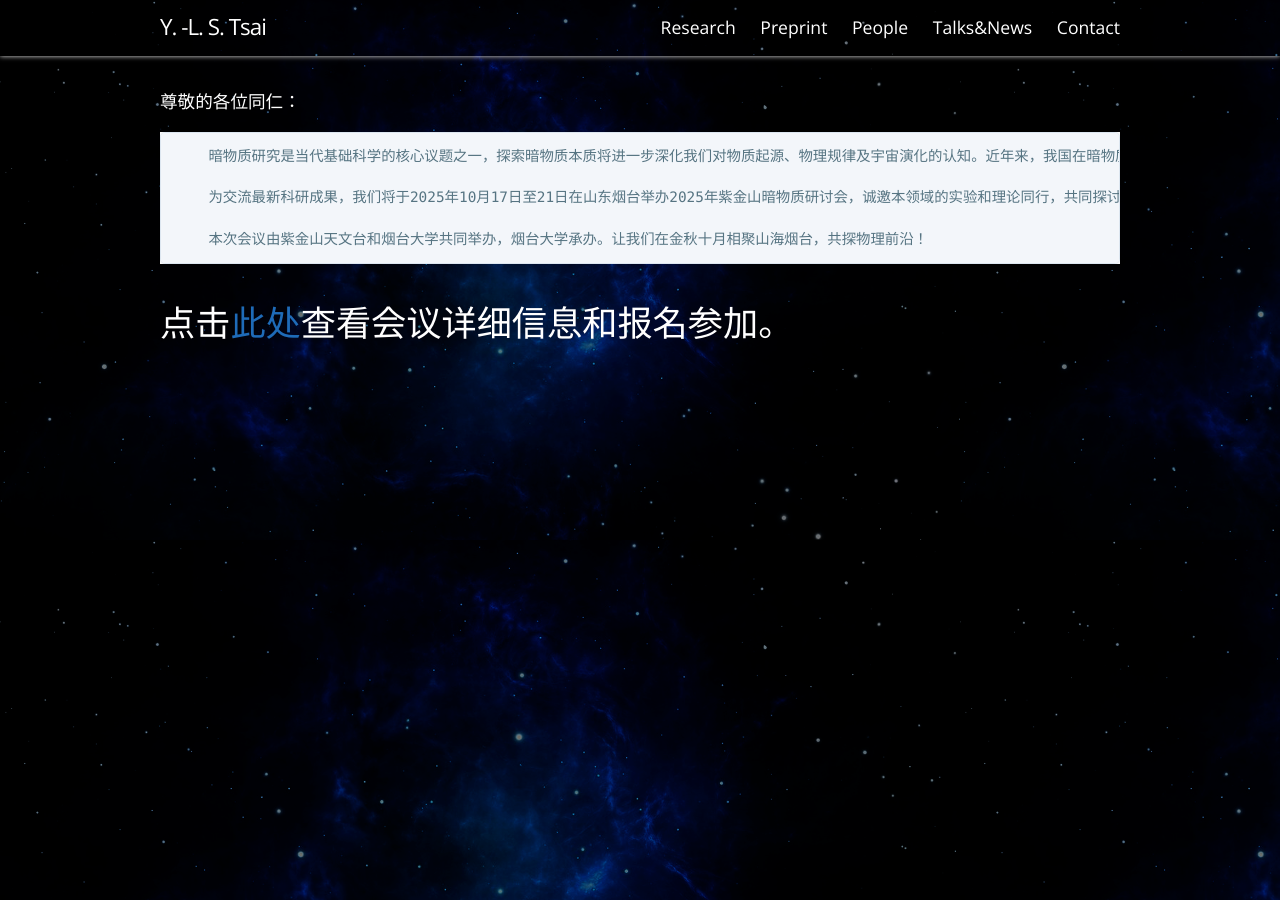
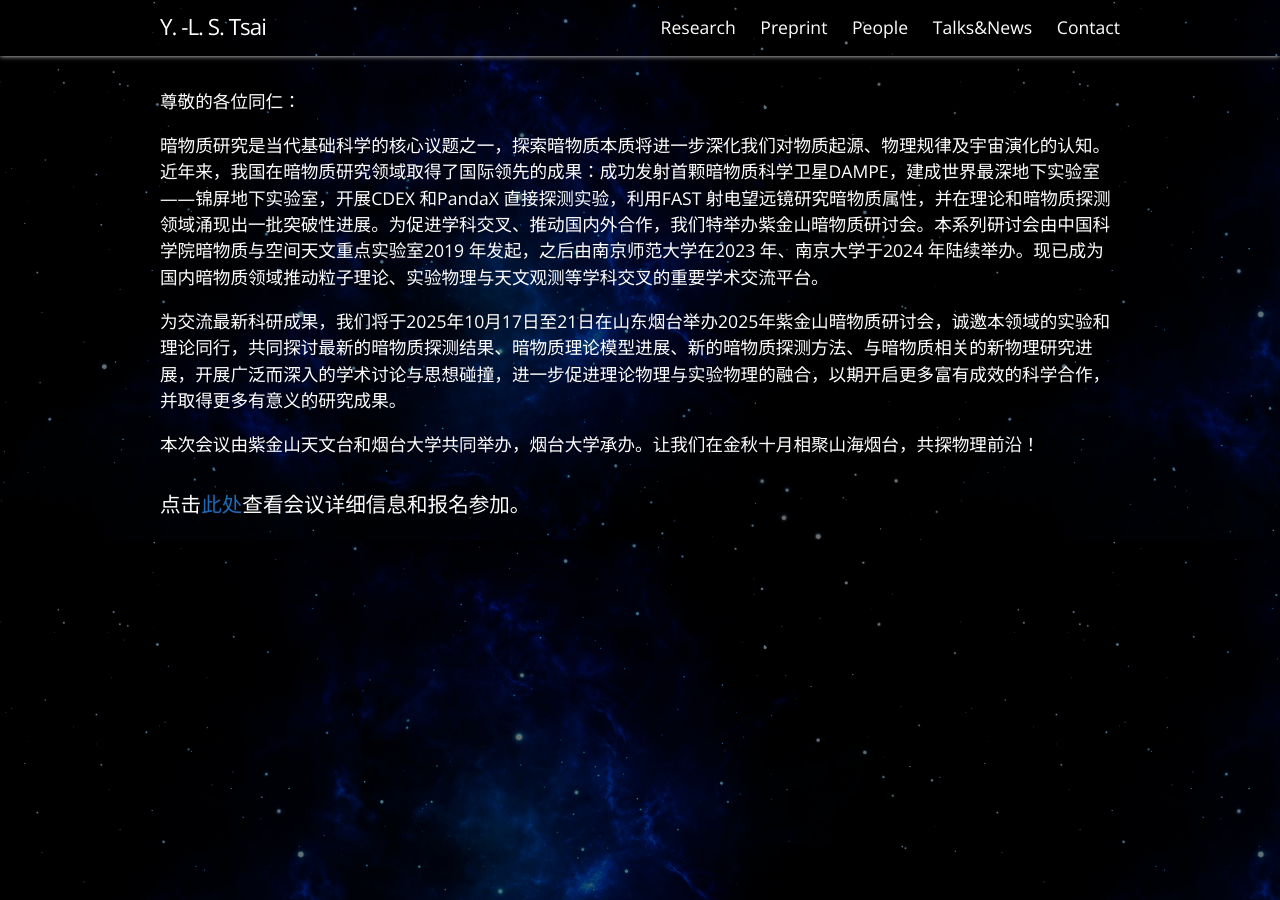
Before and after one commit to smingtsai/PMOdarkmatter, a Jekyll site: the page built from _posts/Talks_News/2025-06-26-1330.md, in a window 1280 px wide. Built offline with Jekyll 4.4.1, drawn with Linux system fonts in a browser that asks for light colours.

```diff
--- a/_posts/Talks_News/2025-06-26-1330.md
+++ b/_posts/Talks_News/2025-06-26-1330.md
@@ -10,10 +10,10 @@
 ---
 尊敬的各位同仁：
 
-        暗物质研究是当代基础科学的核心议题之一，探索暗物质本质将进一步深化我们对物质起源、物理规律及宇宙演化的认知。近年来，我国在暗物质研究领域取得了国际领先的成果：成功发射首颗暗物质科学卫星DAMPE，建成世界最深地下实验室——锦屏地下实验室，开展CDEX 和PandaX 直接探测实验，利用FAST 射电望远镜研究暗物质属性，并在理论和暗物质探测领域涌现出一批突破性进展。为促进学科交叉、推动国内外合作，我们特举办紫金山暗物质研讨会。本系列研讨会由中国科学院暗物质与空间天文重点实验室2019 年发起，之后由南京师范大学在2023 年、南京大学于2024 年陆续举办。现已成为国内暗物质领域推动粒子理论、实验物理与天文观测等学科交叉的重要学术交流平台。
+暗物质研究是当代基础科学的核心议题之一，探索暗物质本质将进一步深化我们对物质起源、物理规律及宇宙演化的认知。近年来，我国在暗物质研究领域取得了国际领先的成果：成功发射首颗暗物质科学卫星DAMPE，建成世界最深地下实验室——锦屏地下实验室，开展CDEX 和PandaX 直接探测实验，利用FAST 射电望远镜研究暗物质属性，并在理论和暗物质探测领域涌现出一批突破性进展。为促进学科交叉、推动国内外合作，我们特举办紫金山暗物质研讨会。本系列研讨会由中国科学院暗物质与空间天文重点实验室2019 年发起，之后由南京师范大学在2023 年、南京大学于2024 年陆续举办。现已成为国内暗物质领域推动粒子理论、实验物理与天文观测等学科交叉的重要学术交流平台。
 
-        为交流最新科研成果，我们将于2025年10月17日至21日在山东烟台举办2025年紫金山暗物质研讨会，诚邀本领域的实验和理论同行，共同探讨最新的暗物质探测结果、暗物质理论模型进展、新的暗物质探测方法、与暗物质相关的新物理研究进展，开展广泛而深入的学术讨论与思想碰撞，进一步促进理论物理与实验物理的融合，以期开启更多富有成效的科学合作，并取得更多有意义的研究成果。
+为交流最新科研成果，我们将于2025年10月17日至21日在山东烟台举办2025年紫金山暗物质研讨会，诚邀本领域的实验和理论同行，共同探讨最新的暗物质探测结果、暗物质理论模型进展、新的暗物质探测方法、与暗物质相关的新物理研究进展，开展广泛而深入的学术讨论与思想碰撞，进一步促进理论物理与实验物理的融合，以期开启更多富有成效的科学合作，并取得更多有意义的研究成果。
 
-        本次会议由紫金山天文台和烟台大学共同举办，烟台大学承办。让我们在金秋十月相聚山海烟台，共探物理前沿！
+本次会议由紫金山天文台和烟台大学共同举办，烟台大学承办。让我们在金秋十月相聚山海烟台，共探物理前沿！
 
-# 点击[此处](https://indico.pmo.ac.cn/event/975/)查看会议详细信息和报名参加。
+### 点击[此处](https://indico.pmo.ac.cn/event/975/)查看会议详细信息和报名参加。
```
